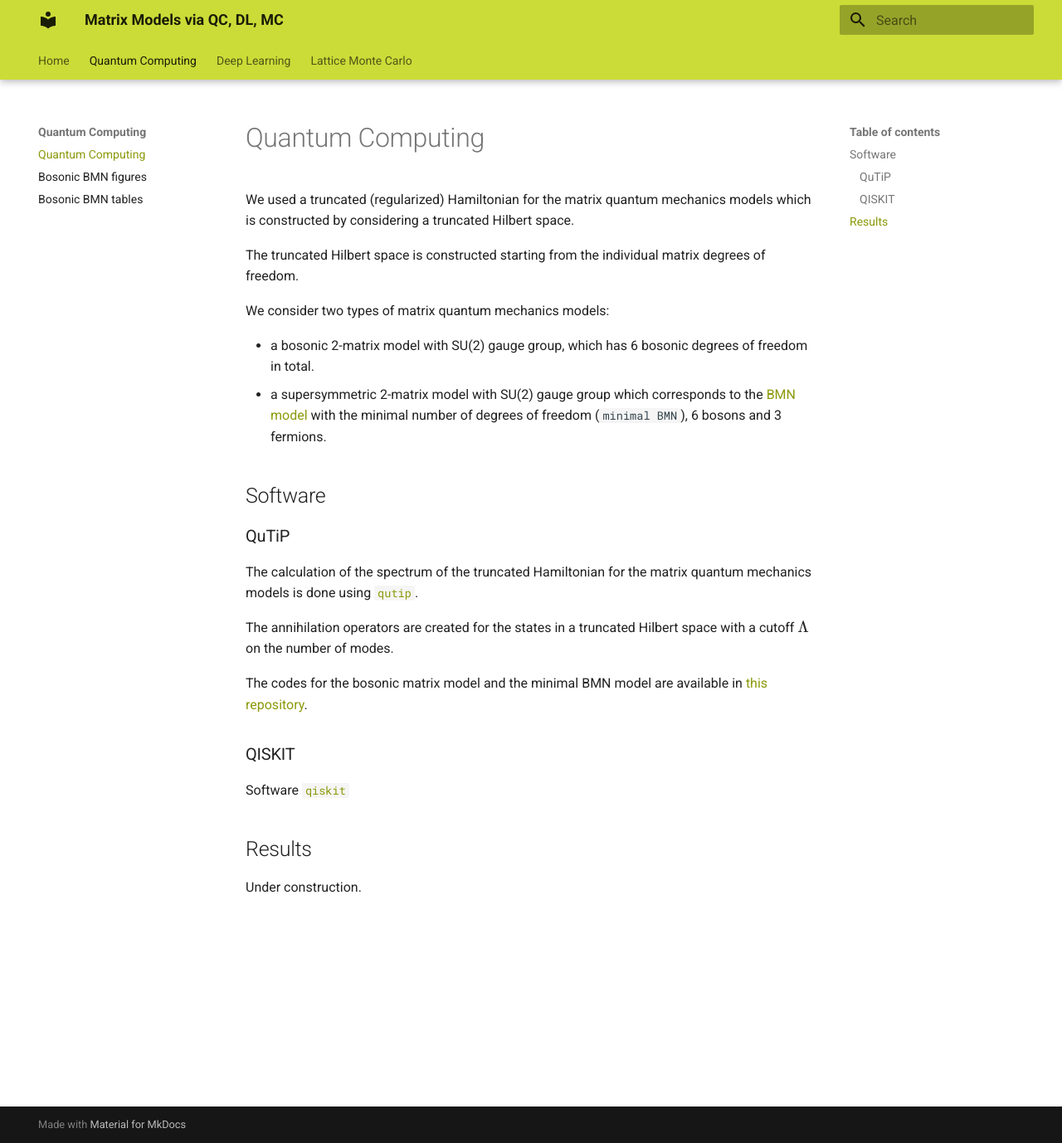
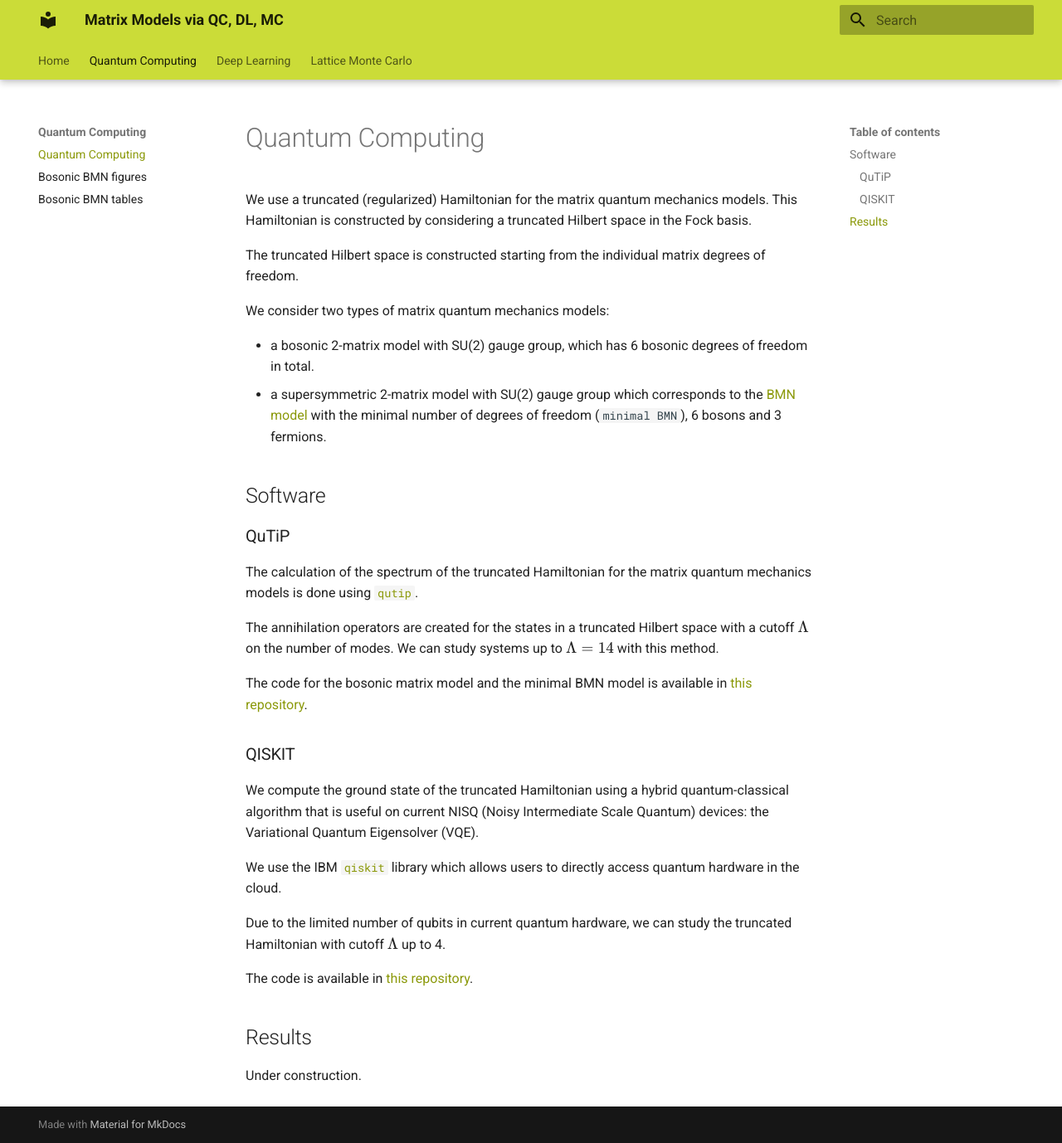
Before and after one commit to erinaldi/mm-qc-dl-supplemental, an MkDocs documentation site: the page built from docs/qc/qc.md, in a window 1280 px wide and 1378 px high. Shown: the whole window at 83% size. Built offline with MkDocs 1.6.1 and Material for MkDocs 9.7.7, drawn with Linux system fonts in a browser that asks for light colours.

Commit message:
[fix] added text in qc

```diff
--- a/docs/qc/qc.md
+++ b/docs/qc/qc.md
@@ -1,6 +1,7 @@
 # Quantum Computing
 
-We used a truncated (regularized) Hamiltonian for the matrix quantum mechanics models which is constructed by considering a truncated Hilbert space.
+We use a truncated (regularized) Hamiltonian for the matrix quantum mechanics models.
+This Hamiltonian is constructed by considering a truncated Hilbert space in the Fock basis.
 
 The truncated Hilbert space is constructed starting from the individual matrix degrees of freedom.
 
@@ -17,12 +18,19 @@ We consider two types of matrix quantum mechanics models:
 The calculation of the spectrum of the truncated Hamiltonian for the matrix quantum mechanics models is done using [`qutip`](https://www.qutip.org).
 
 The annihilation operators are created for the states in a truncated Hilbert space with a cutoff $\Lambda$ on the number of modes.
+We can study systems up to $\Lambda=14$ with this method.
 
-The codes for the bosonic matrix model and the minimal BMN model are available in [this repository](https://github.com/erinaldi/bmn2-qutip).
+The code for the bosonic matrix model and the minimal BMN model is available in [this repository](https://github.com/erinaldi/bmn2-qutip).
 
 ### QISKIT
 
-Software [`qiskit`](https://www.qiskit.org)
+We compute the ground state of the truncated Hamiltonian using a hybrid quantum-classical algorithm that is useful on current NISQ (Noisy Intermediate Scale Quantum) devices: the Variational Quantum Eigensolver (VQE).
+
+We use the IBM [`qiskit`](https://www.qiskit.org) library which allows users to directly access quantum hardware in the cloud.
+
+Due to the limited number of qubits in current quantum hardware, we can study the truncated Hamiltonian with cutoff $\Lambda$ up to 4.
+
+The code is available in [this repository](https://github.com/erinaldi/bmn2-qiskit).
 
 ## Results
 
```
